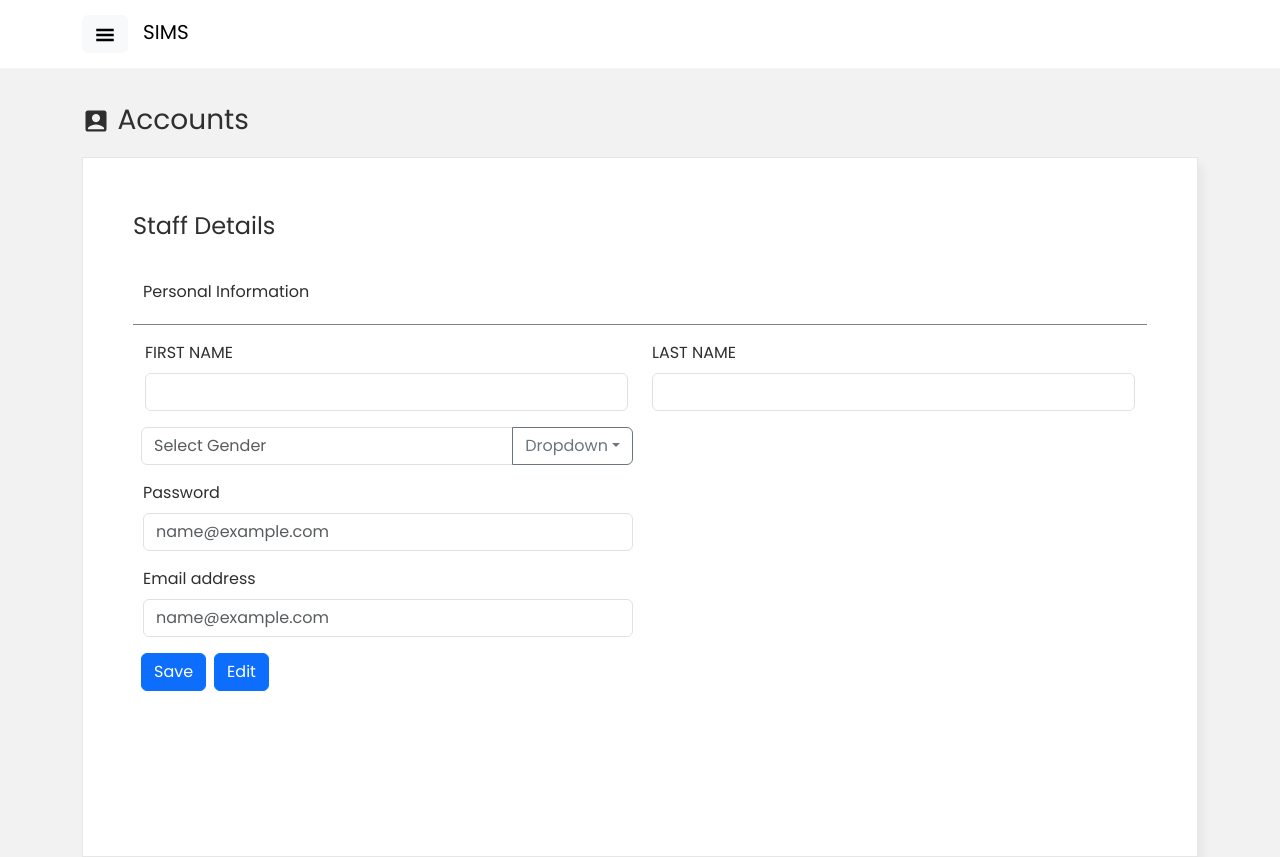
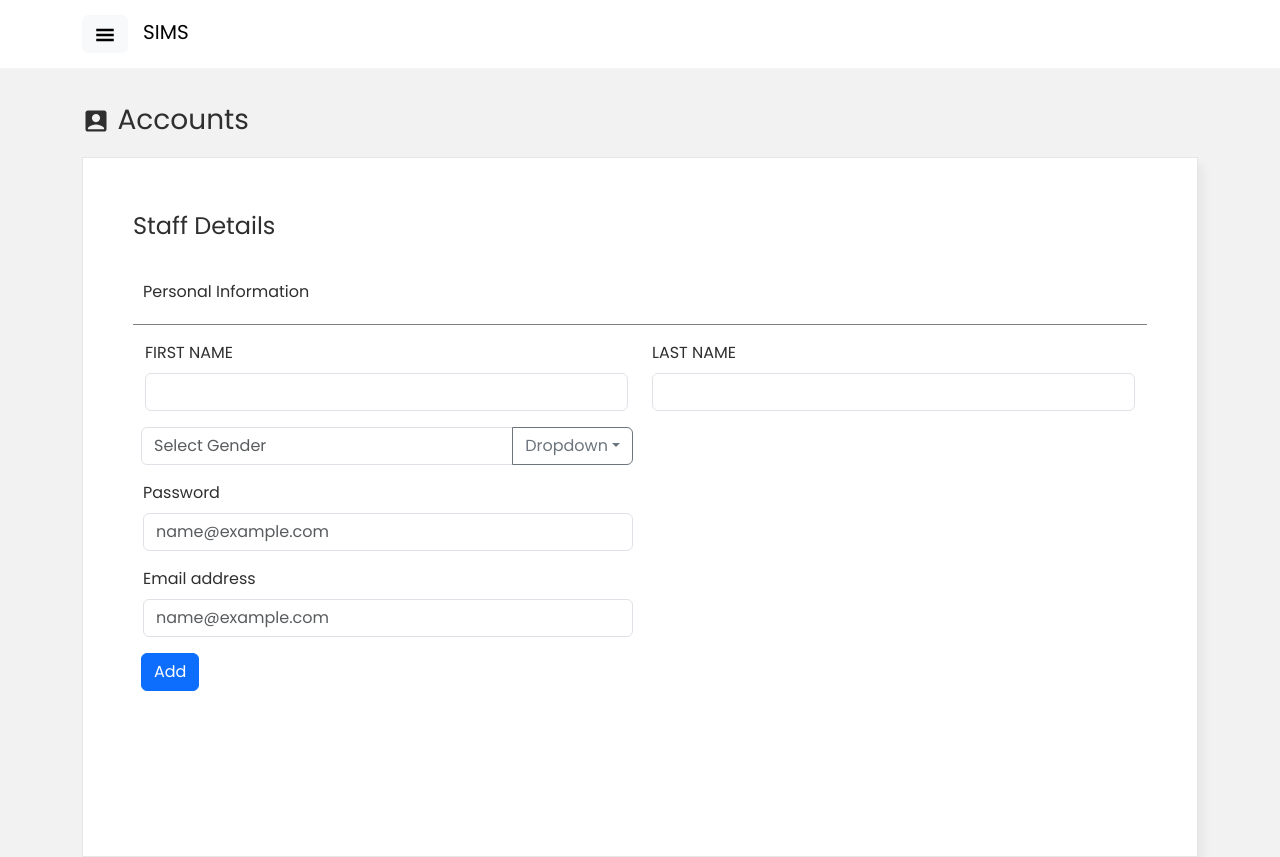
Before and after one commit to MarkRyuo/SalesInventoryManagementSystem_SIMS, a React (Vite) app in the folder client/: page /StaffAccount in a window 1280 px wide. Built offline with nearby package versions, Linux system fonts and the light colour scheme.

Commit message:
Subject: Body

```diff
--- a/client/src/pages/StaffAccount.jsx
+++ b/client/src/pages/StaffAccount.jsx
@@ -18,8 +18,7 @@ export const AccountPage = () => {
                 <p style={{ borderBottom: "1px solid gray", padding: "20px 10px" }}>Personal Information</p>
                 <ProfileComp />
 
-                <Button variant='primary' className='ms-2'>Save</Button>
-                <Button variant='primary' className='ms-2'>Edit</Button>
+                <Button variant='primary' className='ms-2'>Add</Button>
             </div>
 
         </MainLayout>
```
